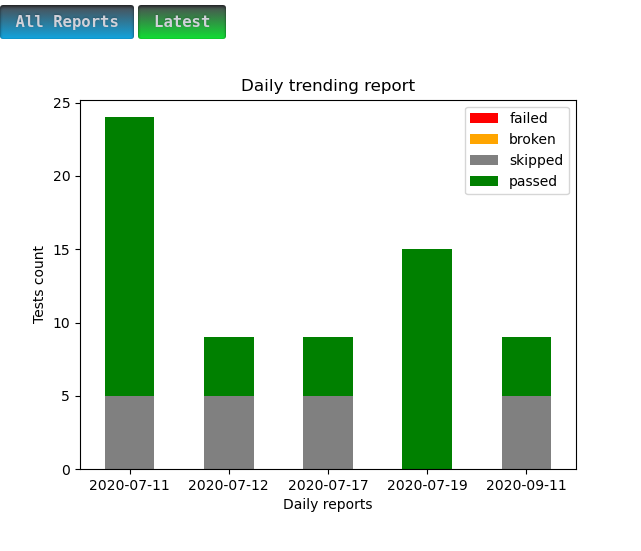
After one commit to JamalZeynalov/allure_docker_service_ui, a Django app: template templates/service_ui/trend_graph.html in a window 1280 px wide. The commit adds this page. Shown: the top 551 px of the page, without its empty margins (0-641 px from the left). Run offline with Django 3.2, Linux system fonts and the light colour scheme; the template is opened without the code that fills it, so the values that code supplies are empty.

Commit message:
Daily reports history trend plot

```diff
--- a/requirements.txt
+++ b/requirements.txt
@@ -1,2 +1,5 @@
 django==3.0.8
 requests==2.24.0
+matplotlib==3.3.0
+numpy==1.19.0
+pandas~=1.0.5
--- a/service_ui/static/navigation.css
+++ b/service_ui/static/navigation.css
@@ -1,4 +1,5 @@
 a {
+    top: 5px;
     position: relative;
     margin-bottom: 8px;
     font-family: monospace;
@@ -31,7 +32,6 @@ a:active {
 }
 
 a.active {
-    top: 1px;
     background: linear-gradient(rgb(76, 77, 82), rgb(16, 222, 51)) rgb(76, 77, 82);
     box-shadow: 0 0 1px rgba(0, 0, 0, .5) inset,
     0 2px 3px rgba(0, 0, 0, .5) inset,
@@ -39,7 +39,6 @@ a.active {
 }
 
 a#all-reports {
-    top: 1px;
     background: linear-gradient(rgb(76, 77, 82), rgb(16, 164, 222)) rgb(76, 77, 82);
     box-shadow: 0 0 1px rgba(0, 0, 0, .5) inset,
     0 2px 3px rgba(0, 0, 0, .5) inset,
@@ -47,8 +46,15 @@ a#all-reports {
 }
 
 a#latest {
-    top: 1px;
     background: linear-gradient(rgb(76, 77, 82), rgb(16, 222, 51)) rgb(76, 77, 82);
+    box-shadow: 0 0 1px rgba(0, 0, 0, .5) inset,
+    0 2px 3px rgba(0, 0, 0, .5) inset,
+    0 1px 1px rgba(255, 255, 255, .1);
+}
+
+a#history {
+    top: 5px;
+    background: linear-gradient(rgb(76, 77, 82), rgb(16, 164, 222)) rgb(76, 77, 82);
     box-shadow: 0 0 1px rgba(0, 0, 0, .5) inset,
     0 2px 3px rgba(0, 0, 0, .5) inset,
     0 1px 1px rgba(255, 255, 255, .1);
--- a/service_ui/urls.py
+++ b/service_ui/urls.py
@@ -22,4 +22,5 @@ urlpatterns = [
     path('', views.dashboard, name='home'),
     path('daily/<slug:report_date>/', views.daily, name='daily-reports'),
     path('reports/', views.all_reports, name='all-reports'),
+    path('history/', views.history, name='history'),
 ]
--- a/templates/service_ui/all_reports.html
+++ b/templates/service_ui/all_reports.html
@@ -3,6 +3,7 @@
 {% block title %}Dashboard{% endblock %}
 
 {% block navigation %}
+    <a id="history" href="{% url 'service_ui:history' %}"> History  </a>
     <a id="latest" href="{% url 'service_ui:home' %}"> Latest </a><br>
     {% for project in projects %}
         <a href="{% url 'service_ui:daily-reports' project %}"
--- a/templates/service_ui/daily.html
+++ b/templates/service_ui/daily.html
@@ -3,6 +3,7 @@
 {% block title %}Dashboard{% endblock %}
 
 {% block navigation %}
+    <a id="history" href="{% url 'service_ui:history' %}"> History  </a>
     {% for project in projects %}
         <a href="{% url 'service_ui:daily-reports' project %}"
            {% if project in request.path %}class="active"{% endif %}>{{ project }}</a>
--- a/templates/service_ui/not_found.html
+++ b/templates/service_ui/not_found.html
@@ -3,5 +3,6 @@
 {% block title %}Report not found{% endblock %}
 
 {% block report %}
-    <img src="https://gtrame.com/images/nocontent[1].jpg" alt="Report not found">
+    {% load static %}
+    <img src="{% static 'no-content.jpg' %}" alt="Report not found">
 {% endblock %}
--- /dev/null
+++ b/templates/service_ui/trend_graph.html
@@ -0,0 +1,13 @@
+{% extends 'service_ui/base.html' %}
+
+{% block title %}Dashboard{% endblock %}
+
+{% block navigation %}
+    <a id="all-reports" href="{% url 'service_ui:all-reports' %}"> All Reports </a>
+    <a id="latest" href="{% url 'service_ui:home' %}"> Latest </a>
+{% endblock %}
+
+{% block report %}
+    {% load static %}
+    <img src="{% static 'trending.png' %}" alt="History plot">
+{% endblock %}
```
Also changed, not shown: docker-compose.yml (+4 -3 lines), service_ui/utils/__init__.py (+33 -0 lines), service_ui/utils/bar_plots.py (added, +40 -0 lines), service_ui/views.py (+9 -1 lines), service_ui/static/DISC.png (deleted), service_ui/static/no-content.jpg (added), service_ui/static/trending.png (added), 1 other file.
